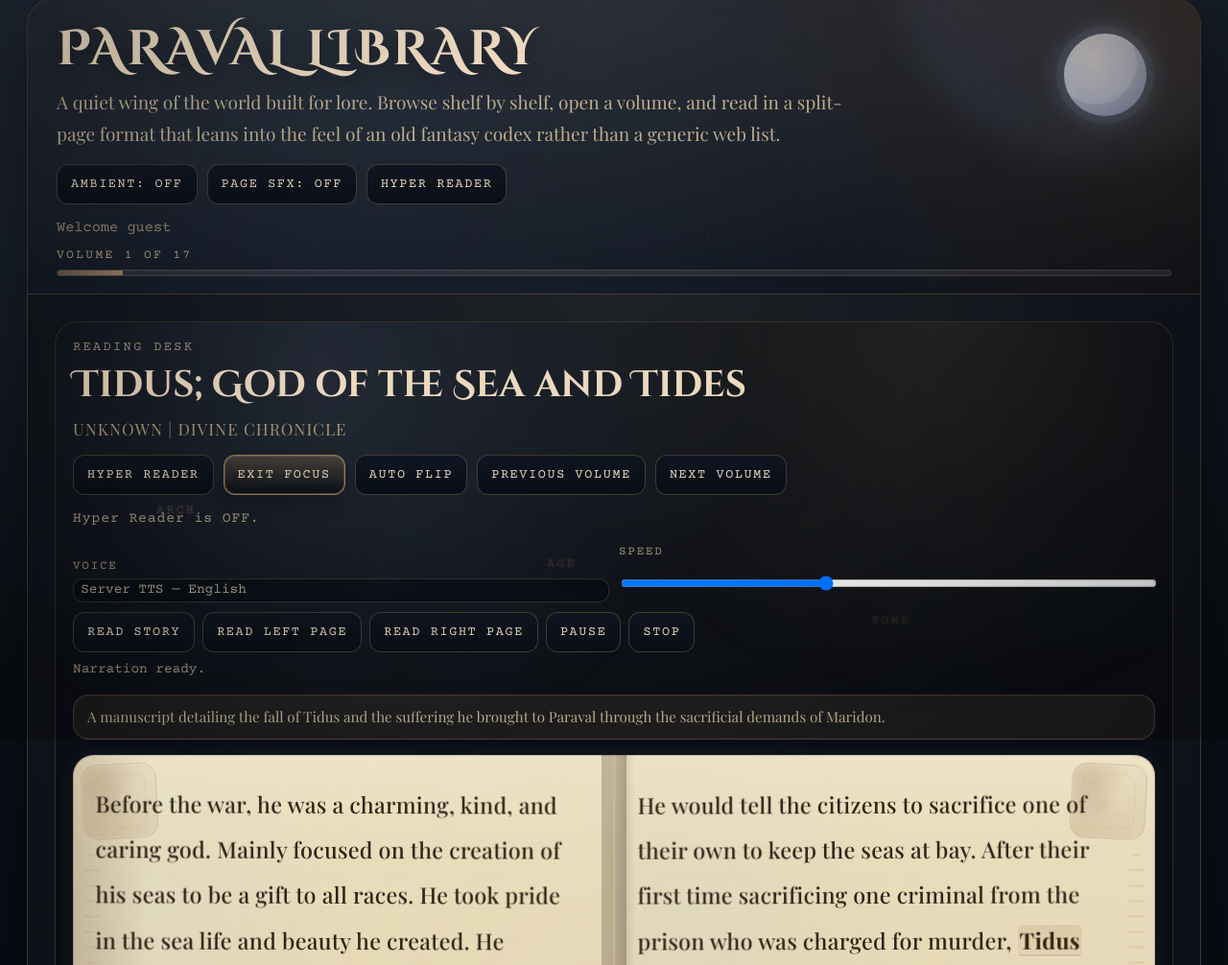
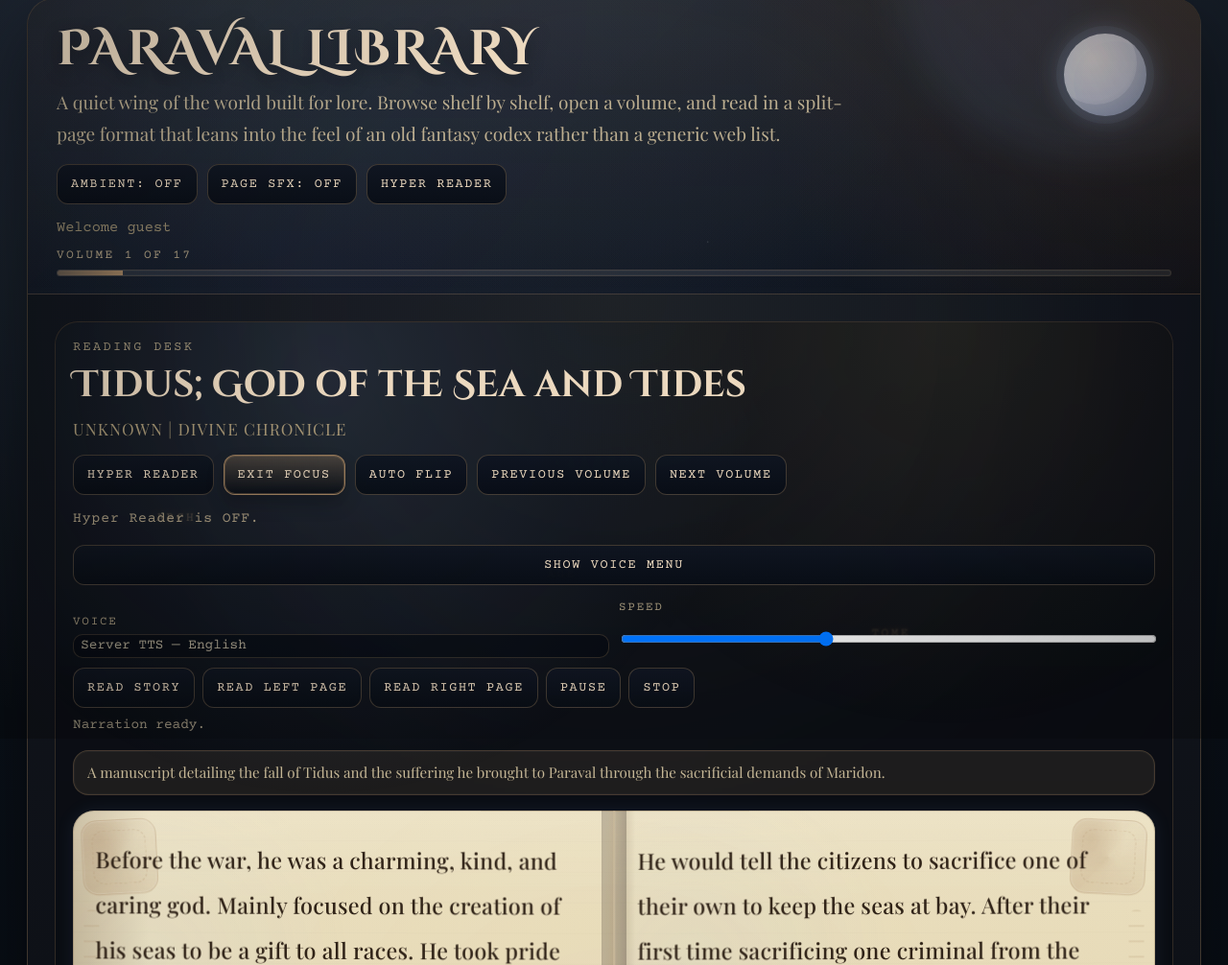
Before and after one commit to BronBron-Commits/link-to-the-flask, a Flask app: page /paraval-library in a window 1280 px wide. Shown: the part 30-1036 px from the top of the page at 96% size. Run offline with Flask 3, Linux system fonts and the light colour scheme; parts of the project's set-up code (start-up, migrations or seed data) failed here and were passed over; some web fonts are replaced.

Commit message:
Hide voice menu until user clicks Show

```diff
--- a/templates/paraval_library.html
+++ b/templates/paraval_library.html
@@ -1348,7 +1348,9 @@
 
           <p id="a11y-status" class="a11y-status" aria-live="polite"></p>
 
-          <div class="tts-controls" aria-label="Story narration controls">
+          <button id="tts-toggle-btn" class="btn" type="button" aria-controls="tts-controls" aria-expanded="false">Show Voice Menu</button>
+
+          <div id="tts-controls" class="tts-controls" aria-label="Story narration controls" hidden>
             <div class="tts-field">
               <span class="tts-label">Voice</span>
               <span class="tts-select" style="padding:0.25em 0.5em;opacity:0.7;">Server TTS &mdash; English</span>
@@ -1643,6 +1645,8 @@ S: Who does? Tidus?
     const ambientToggleBtn = document.getElementById('ambient-toggle-btn');
     const pageSfxToggleBtn = document.getElementById('page-sfx-toggle-btn');
     const ttsRateEl = document.getElementById('tts-rate');
+    const ttsControlsEl = document.getElementById('tts-controls');
+    const ttsToggleBtn = document.getElementById('tts-toggle-btn');
     const ttsReadStoryBtn = document.getElementById('tts-read-story');
     const ttsReadLeftBtn = document.getElementById('tts-read-left');
     const ttsReadRightBtn = document.getElementById('tts-read-right');
@@ -1663,6 +1667,7 @@ S: Who does? Tidus?
     let focusModeEnabled = true;
     let autoFlipEnabled = false;
     let autoFlipTimer = null;
+    let ttsMenuVisible = false;
     const LIBRARY_AUDIO_ENABLED = true;
     const TTS_API_URL = '/api/tts';
     const ACCESSIBLE_READER_STORAGE_KEY = 'paraval_accessible_reader_mode';
@@ -1938,6 +1943,16 @@ S: Who does? Tidus?
     function setTtsStatus(message) {
       if (!ttsStatusEl) return;
       ttsStatusEl.textContent = message;
+    }
+
+    function updateTtsMenuUi() {
+      if (ttsControlsEl) {
+        ttsControlsEl.hidden = !ttsMenuVisible;
+      }
+      if (ttsToggleBtn) {
+        ttsToggleBtn.setAttribute('aria-expanded', String(ttsMenuVisible));
+        ttsToggleBtn.textContent = ttsMenuVisible ? 'Hide Voice Menu' : 'Show Voice Menu';
+      }
     }
 
     function cleanSpeechText(text) {
@@ -2062,6 +2077,15 @@ S: Who does? Tidus?
     }
 
     function bindNarrationControls() {
+      if (ttsToggleBtn) {
+        ttsToggleBtn.addEventListener('click', () => {
+          ttsMenuVisible = !ttsMenuVisible;
+          updateTtsMenuUi();
+        });
+      }
+
+      updateTtsMenuUi();
+
       if (!ttsStatusEl) return;
 
       if (ttsRateEl) {
```
